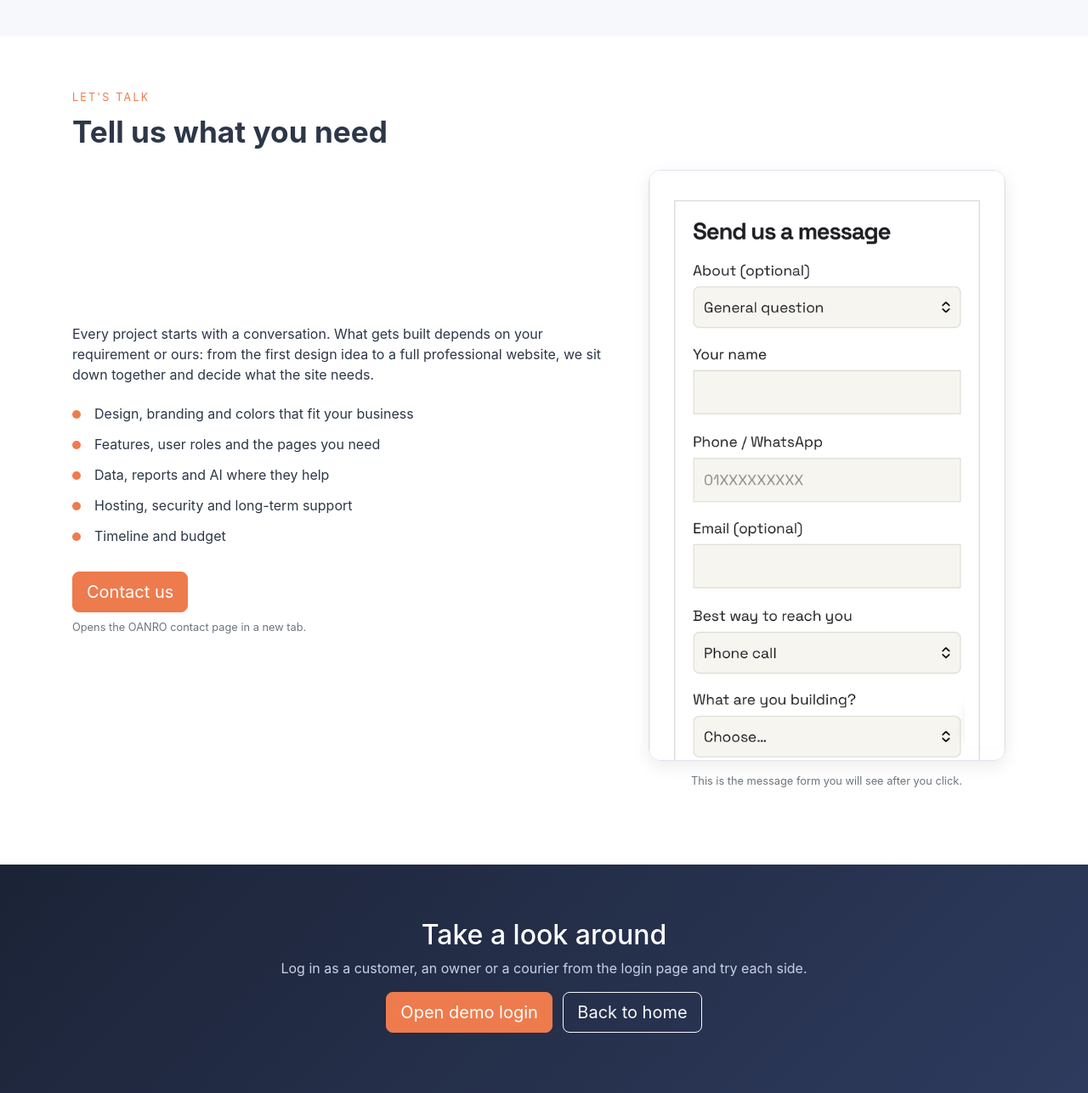
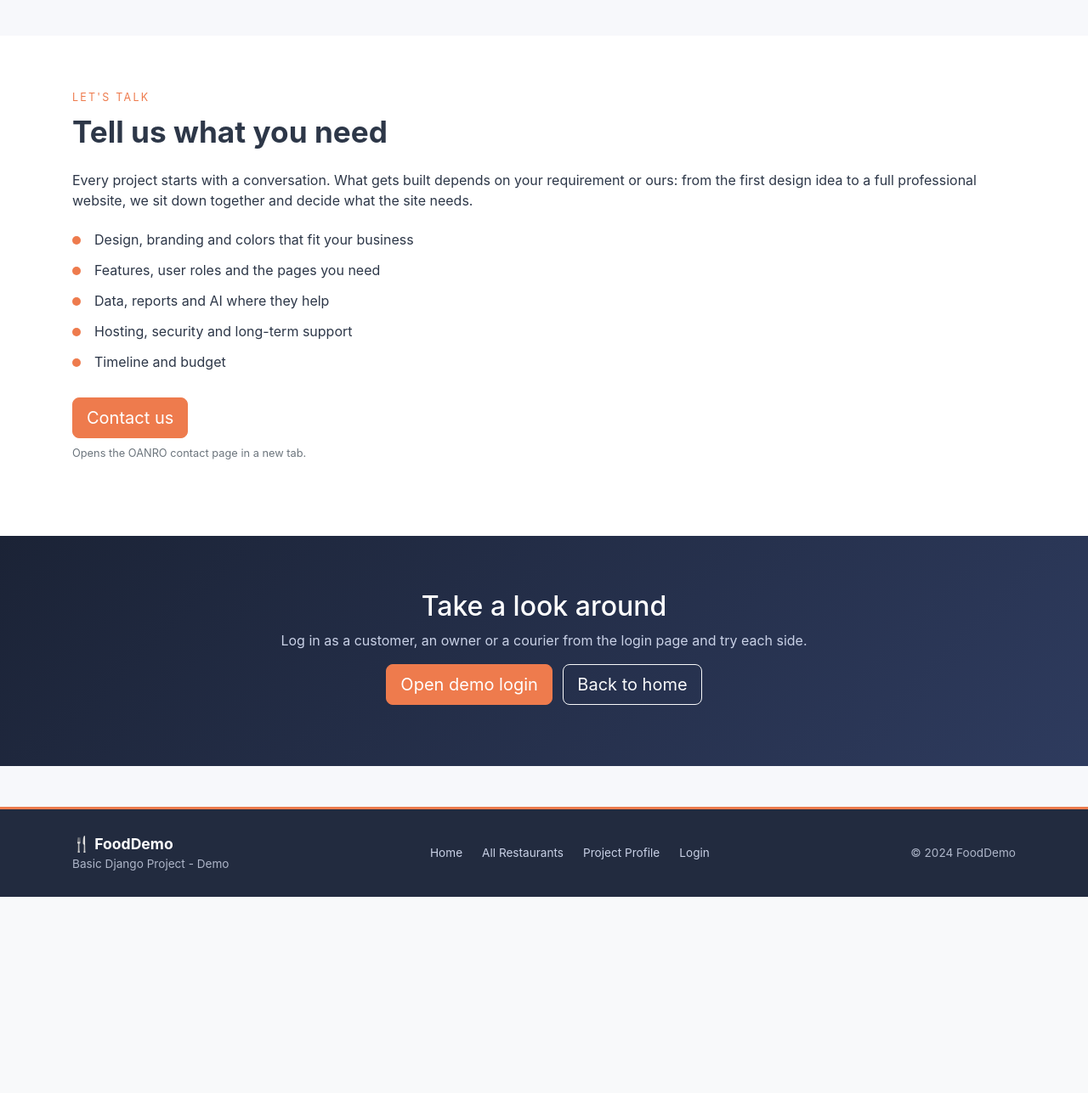
Before and after one commit to rosan777/RsnFood, a Django app: page /project-profile/ in a window 1280 px wide. Shown: the part 4460-5747 px from the top of the page at 85% size. After the commit the page ends 5516 px from the top, so only its background shows below. Run offline with Django 5.2, Linux system fonts and the light colour scheme; some libraries are stand-ins or nearby versions.

Commit message:
Remove the contact form preview from the project profile page

```diff
--- a/rsnfoods/templates/project_profile.html
+++ b/rsnfoods/templates/project_profile.html
@@ -174,7 +174,7 @@
       <p class="pp-eyebrow dark">Let's talk</p>
       <h2 class="pp-h2">Tell us what you need</h2>
       <div class="row align-items-center">
-        <div class="col-lg-7 mb-4">
+        <div class="col-12 mb-4">
           <p>Every project starts with a conversation. What gets built depends on your requirement or ours: from the first design idea to a full professional website, we sit down together and decide what the site needs.</p>
           <ul class="pp-talk">
             <li>Design, branding and colors that fit your business</li>
@@ -185,12 +185,6 @@
           </ul>
           <a href="https://oanro.com/contact" target="_blank" rel="noopener noreferrer" class="btn btn-primary btn-lg mt-2">Contact us</a>
           <p class="small text-muted mt-2 mb-0">Opens the OANRO contact page in a new tab.</p>
-        </div>
-        <div class="col-lg-5 mb-4 text-center">
-          <a href="https://oanro.com/contact" target="_blank" rel="noopener noreferrer" class="pp-shot">
-            <img src="{% static 'img/contact-preview.png' %}" alt="The OANRO contact form: Send us a message, with an empty form: About, Your name, Phone, Email and more" loading="lazy" />
-          </a>
-          <p class="small text-muted mt-2 mb-0">This is the message form you will see after you click.</p>
         </div>
       </div>
     </div>
```
